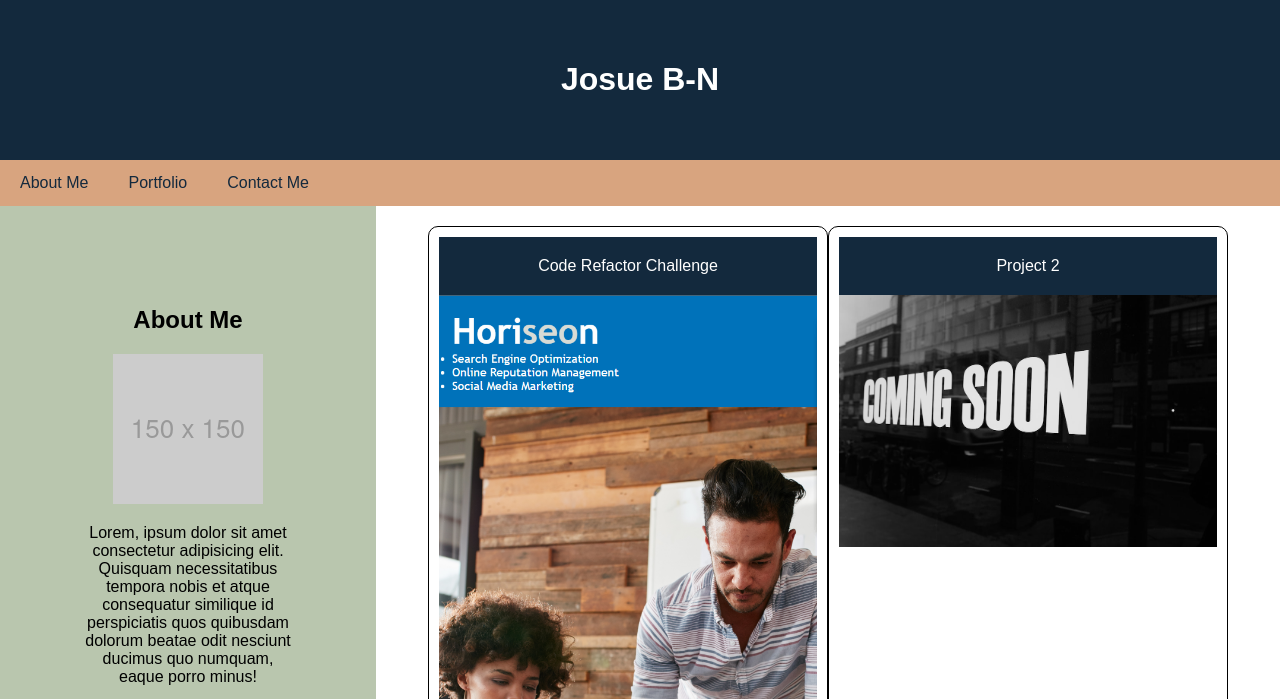
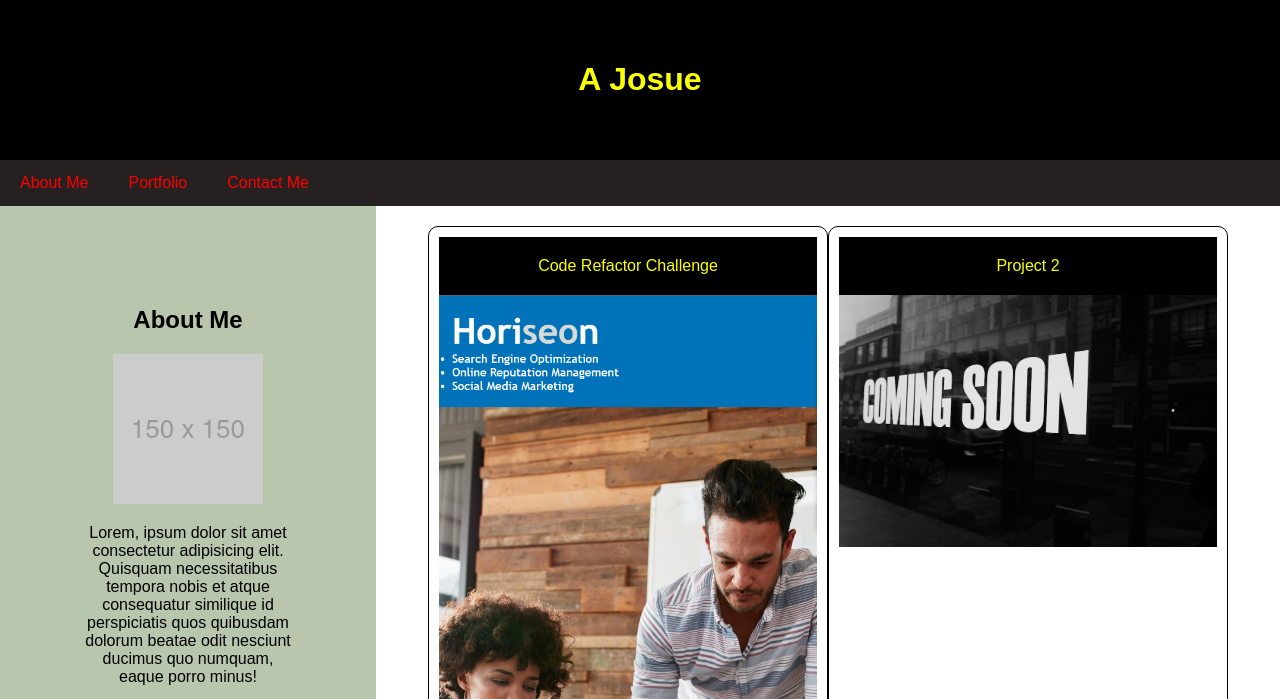
Before and after one commit to AJosueBN/css-portfolio-challenge, a plain HTML site: page index.html in a window 1280 px wide. Shown: the top 699 px of the page. Drawn offline with Linux system fonts and the light colour scheme.

Commit message:
Added customized colours to layout of portfolio

```diff
--- a/assets/css/style.css
+++ b/assets/css/style.css
@@ -10,8 +10,8 @@ body {
 header {
   padding: 40px;
   text-align: center;
-  background: #13293d;
-  color: #fff;
+  background: #000000;
+  color: #fbff04;
 }
 
 /*
@@ -20,11 +20,11 @@ The flex container becomes flexible
 */
 nav {
   display: flex;
-  background-color: #d8a47f;
+  background-color: #262020;
 }
 
 nav a {
-  color: #13293d;
+  color: #ff0000;
   padding: 14px 20px;
   text-decoration: none;
   text-align: center;
@@ -49,8 +49,8 @@ aside {
 footer {
   padding: 20px;
   text-align: center;
-  background: #13293d;
-  color: #fff;
+  background: #000000;
+  color: #fbff04;
 }
 
 /*
--- a/index.html
+++ b/index.html
@@ -1,7 +1,7 @@
 <!DOCTYPE html>
 <html>
   <head>
-    <title>Jos Portfolio</title>
+    <title>Josue's Portfolio</title>
     <meta charset="UTF-8" />
     <meta name="viewport" content="width=device-width, initial-scale=1" />
     <link rel="stylesheet" type="text/css" href="./assets/css/style.css" />
@@ -9,7 +9,7 @@
   <body>
     <!-- Header -->
     <header>
-      <h1>Josue B-N</h1>
+      <h1>A Josue</h1>
 
     </header>
 
@@ -25,7 +25,7 @@
       <!-- Sidebar -->
       <aside>
         <h2 id="aboutme">About Me</h2>
-        <img src="./assets/images/150x150-placeholder.png" alt="placholder">
+        <img src="./assets/images/150x150-placeholder.png" alt="placeholder image">
         <p>Lorem, ipsum dolor sit amet consectetur adipisicing elit. Quisquam necessitatibus tempora nobis et atque consequatur similique id perspiciatis quos quibusdam dolorum beatae odit nesciunt ducimus quo numquam, eaque porro minus!</p>
         <p>
         Lorem ipsum, dolor sit amet consectetur adipisicing elit. Possimus eligendi porro qui hic expedita nisi nesciunt eius ex dolor quidem impedit doloribus illo mollitia ipsa commodi dolore, odio voluptatum dicta.
```
Also changed, not shown: assets/images/wooden-spoons.jpg (deleted).
